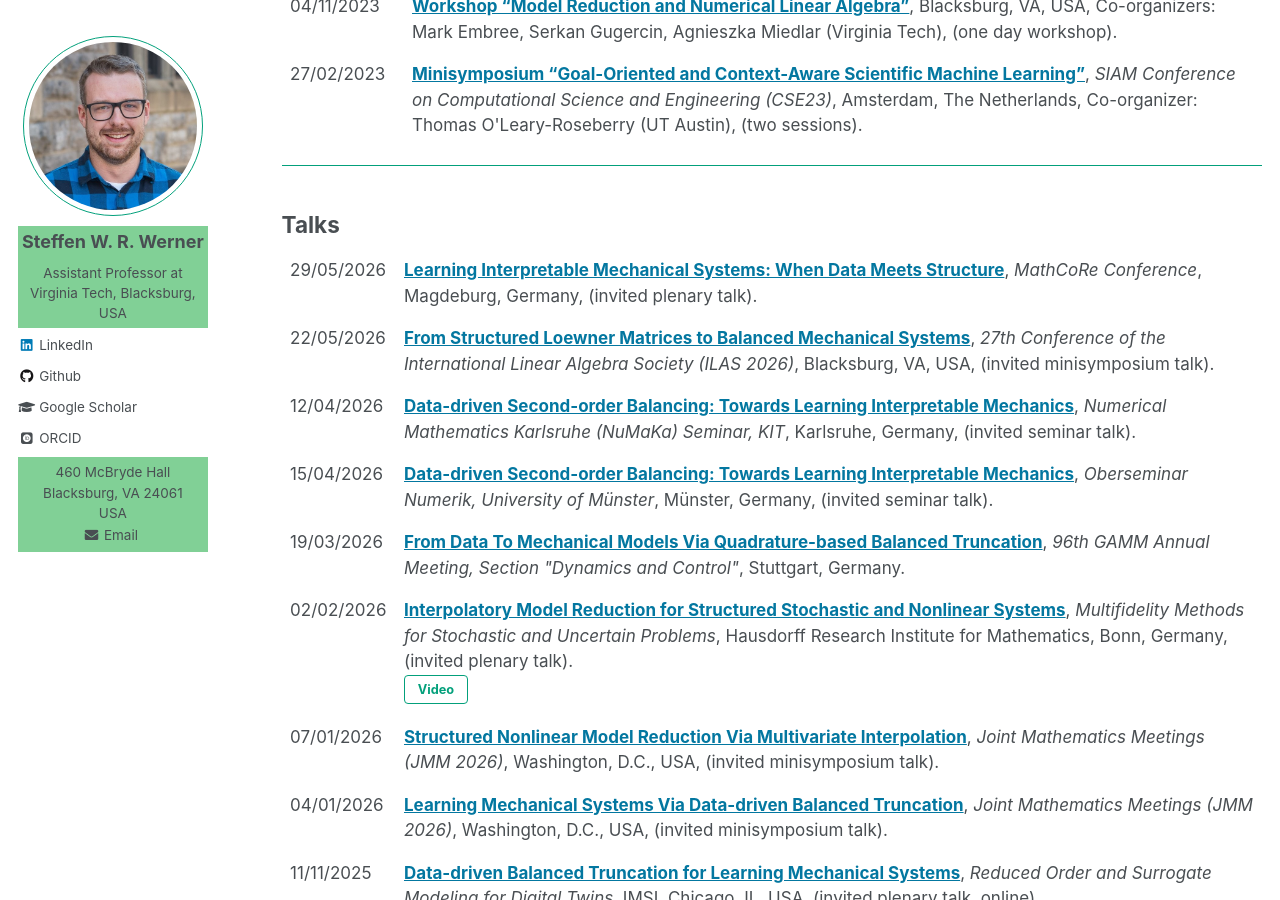
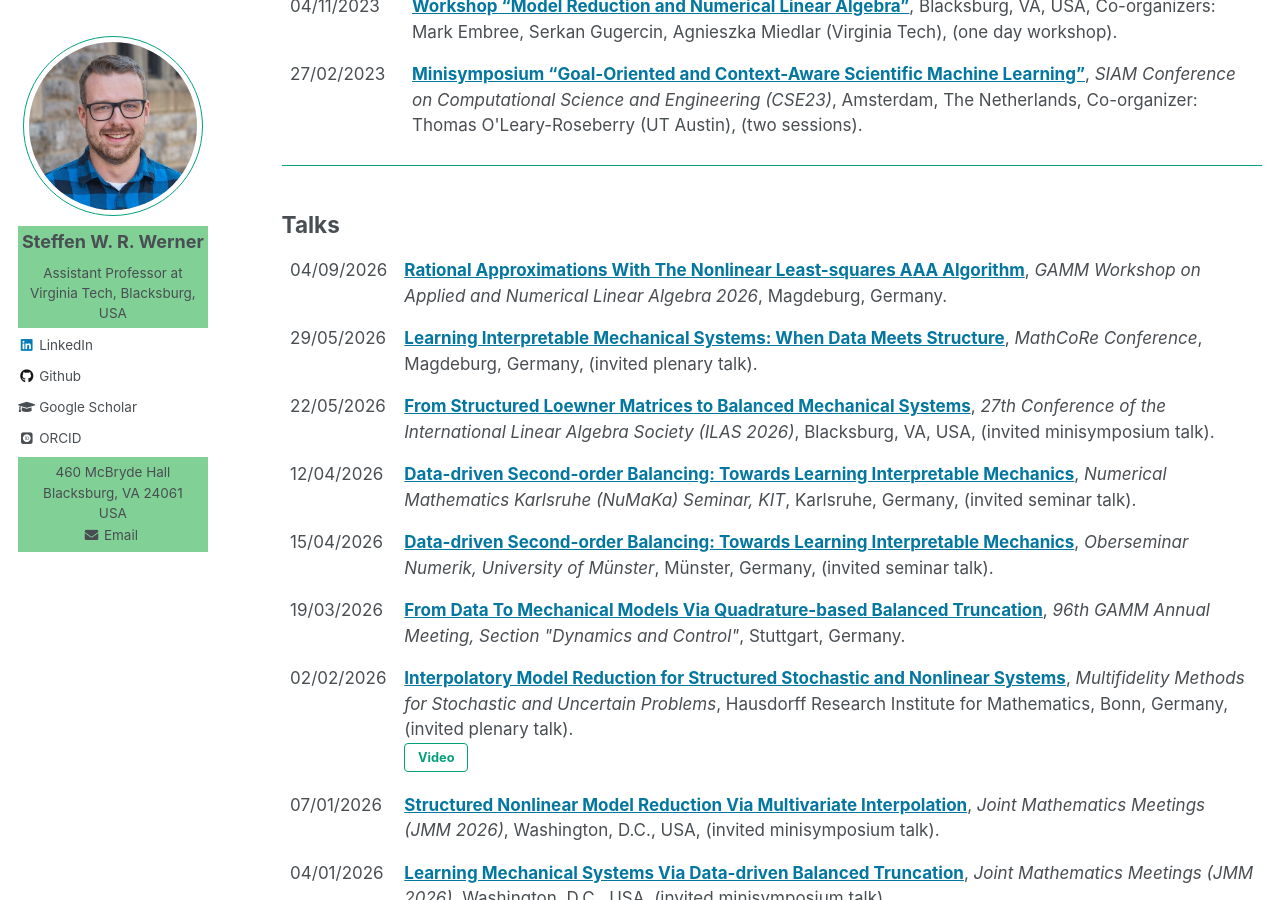
Before and after one commit to ninsteve/ninsteve.github.io, a Jekyll site: the page built from _pages/conferences.md, in a window 1280 px wide and 900 px high, scrolled down 2000 px. Built offline with Jekyll 4.4.1, drawn with Linux system fonts in a browser that asks for light colours; nearby versions of some CDN libraries; some web fonts are replaced; some of the changed text lies outside the part shown.

Commit message:
Added new talk and poster.

```diff
--- a/_pages/conferences.md
+++ b/_pages/conferences.md
@@ -210,6 +210,15 @@ author_profile: true
 ## <a name="talks"></a>Talks ##
 
 <table class="eventtable">
+  <tr>
+    <td style="width:8%"> 04/09/2026 </td>
+    <td>
+    <strong><a target="blank_" href="https://indico3.mpi-magdeburg.mpg.de/event/58/book-of-abstracts.pdf">Rational
+    Approximations With The Nonlinear Least-squares AAA Algorithm</a></strong>,
+    <i>GAMM Workshop on Applied and Numerical Linear Algebra 2026</i>,
+    Magdeburg, Germany.<br>
+    </td>
+  </tr>
   <tr>
     <td style="width:8%"> 29/05/2026 </td>
     <td>
@@ -764,8 +773,7 @@ author_profile: true
   <tr>
     <td> 17/05/2017 </td>
     <td>
-      <strong>Model
-      Reduction for Linear Systems</strong>,
+      <strong>Model Reduction for Linear Systems</strong>,
       <i>Weekly Fellow Seminar Series of &quot;MathCoRe&quot;</i>,
       Magdeburg, Germany.
     </td>
@@ -798,6 +806,15 @@ author_profile: true
 ## <a name="posters"></a>Posters ##
 
 <table class="eventtable">
+  <tr>
+    <td style="width:8%"> 31/08/2026 </td>
+    <td>
+      <strong><a target="blank_"
+      href="https://indico3.mpi-magdeburg.mpg.de/event/59/book-of-abstracts.pdf">Efficiently Solving Indefinite Lyapunov Equations With The Tangential ADI</a></strong>,
+      <i>Workshop on Approximate Computing in Numerical (Multi-)Linear Algebra</i>,
+      Magdeburg, Germany.
+    </td>
+  </tr>
   <tr>
     <td style="width:8%"> 10/09/2024 </td>
     <td>
```
Also changed, not shown: other parts of _pages/conferences.md (+2 -2 lines), 1 other file.
